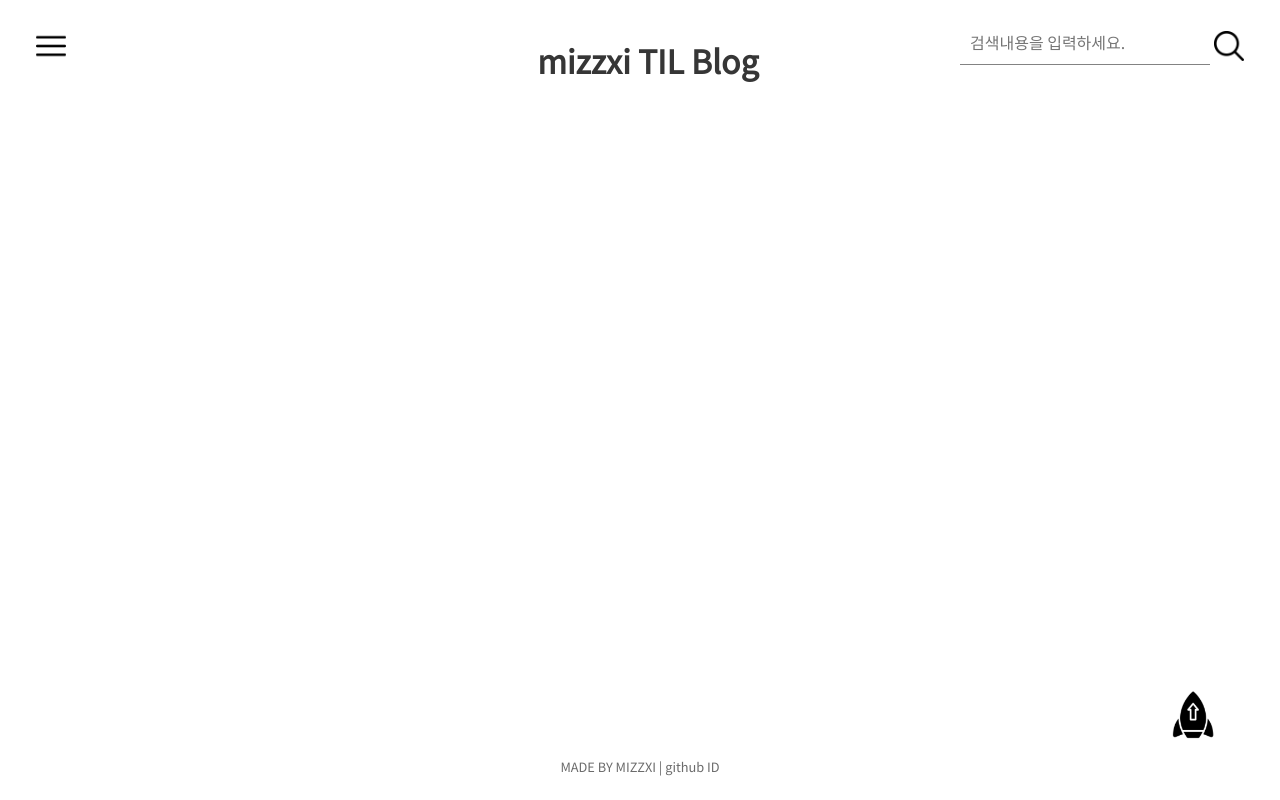
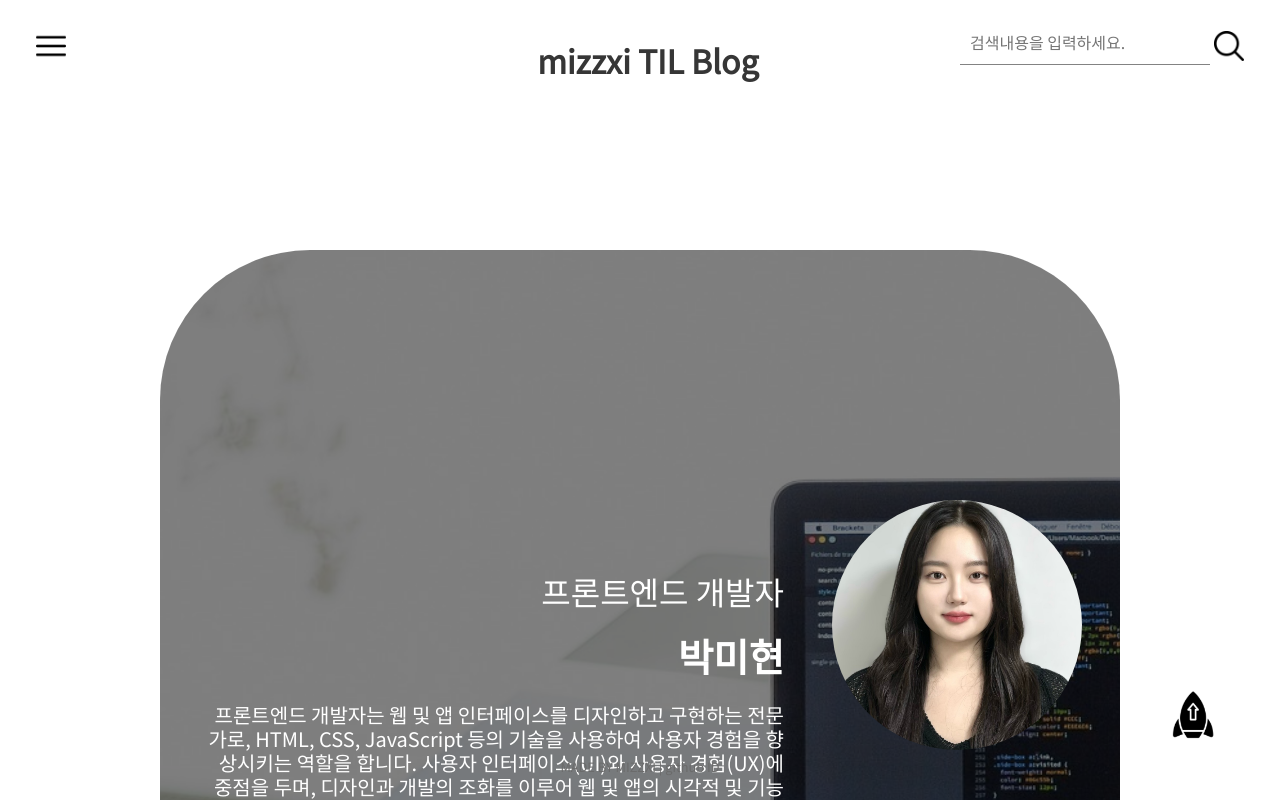
Before and after one commit to mizzxi/mizzxi-blog, a React (Create React App) app in the folder til_blog_react/: page /mizzxi-blog/mizzxi-blog/myInfo in a window 1280 px wide. Shown: the top 800 px of the page. Built offline with nearby package versions, Linux system fonts and the light colour scheme.

Commit message:
github page test-spa....

```diff
--- a/til_blog_react/src/App.js
+++ b/til_blog_react/src/App.js
@@ -11,12 +11,12 @@ export default function App() {
   return (
     /* jshint ignore:start */
     <>
-      <BrowserRouter basename="/">
+      <BrowserRouter basename="/mizzxi-blog">
         <HEADER />
         <Routes>
           <Route path="/" element={<MAIN />} />
-          <Route path="/tilExplain" element={<TilExplain />} />
-          <Route path="/myInfo" element={<MyInfo />} />
+          <Route path="/mizzxi-blog/tilExplain" element={<TilExplain />} />
+          <Route path="/mizzxi-blog/myInfo" element={<MyInfo />} />
         </Routes>
         <FOOTER />
       </BrowserRouter>
```
